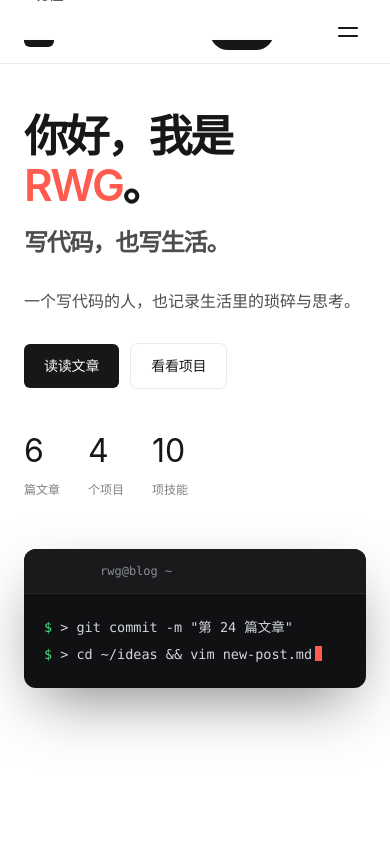
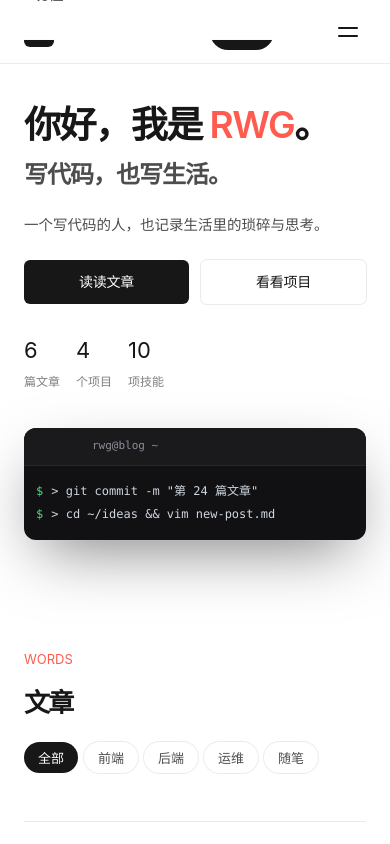
Before and after one commit to Jesse-white-rs/personal-blog-vue, a Vue app: page / in a window 390 px wide. Shown: the top 844 px of the page. Built offline with nearby package versions, Linux system fonts and the light colour scheme; no server answers; the database is empty.

Commit message:
fix: cap terminal lines with sliding window; improve mobile layout

```diff
--- a/src/components/HeroSection.vue
+++ b/src/components/HeroSection.vue
@@ -80,7 +80,8 @@ onMounted(() => {
       timer = setTimeout(tick, 46)
     } else {
       timer = setTimeout(() => {
-        typedLines.value = [...typedLines.value, c]
+        // 滑动窗口：最多保留 lines.length 行，避免终端内容无限累积撑大窗口
+        typedLines.value = [...typedLines.value, c].slice(-lines.length)
         current.value = ''
         char = 0
         line = (line + 1) % lines.length
--- a/src/style.css
+++ b/src/style.css
@@ -801,6 +801,40 @@ button { font-family: inherit; cursor: pointer; }
     .tool-list { grid-template-columns: 1fr; }
 
     .footer-inner { justify-content: center; text-align: center; }
+
+    /* Hero 与终端框的移动端紧凑化 */
+    .hero {
+        min-height: auto;
+        padding-top: calc(var(--nav-h) + 40px);
+        padding-bottom: 56px;
+    }
+    .hero-grid { gap: 36px; }
+    .hero-title { font-size: clamp(34px, 9vw, 46px); margin-bottom: 10px; }
+    .hero-tagline { font-size: clamp(20px, 6vw, 28px); margin-bottom: 16px; }
+    .hero-bio { font-size: 15px; margin-bottom: 22px; }
+    .hero-actions .btn { flex: 1; justify-content: center; }
+    .hero-stats { gap: 22px; margin-top: 28px; }
+    .hero-stats .stat-num { font-size: 26px; }
+
+    .terminal-body {
+        padding: 16px 14px;
+        font-size: 12.5px;
+        line-height: 1.95;
+    }
+    .terminal-bar { padding: 10px 14px; }
+    .terminal-title { font-size: 11px; margin-left: 8px; }
+}
+
+@media (max-width: 400px) {
+    .hero-title { font-size: clamp(30px, 9.5vw, 38px); letter-spacing: -1.5px; }
+    .hero-tagline { font-size: clamp(17px, 6.5vw, 24px); letter-spacing: -1px; }
+    .hero-bio { font-size: 14.5px; }
+    .hero-stats { gap: 16px; }
+    .hero-stats .stat-num { font-size: 22px; }
+    .terminal-body { font-size: 12px; padding: 14px 12px; }
+    .terminal-bar { padding: 9px 12px; }
+    .section { padding: 52px 0; }
+    .section-title { font-size: 26px; }
 }
 
 @media (prefers-reduced-motion: reduce) {
```
